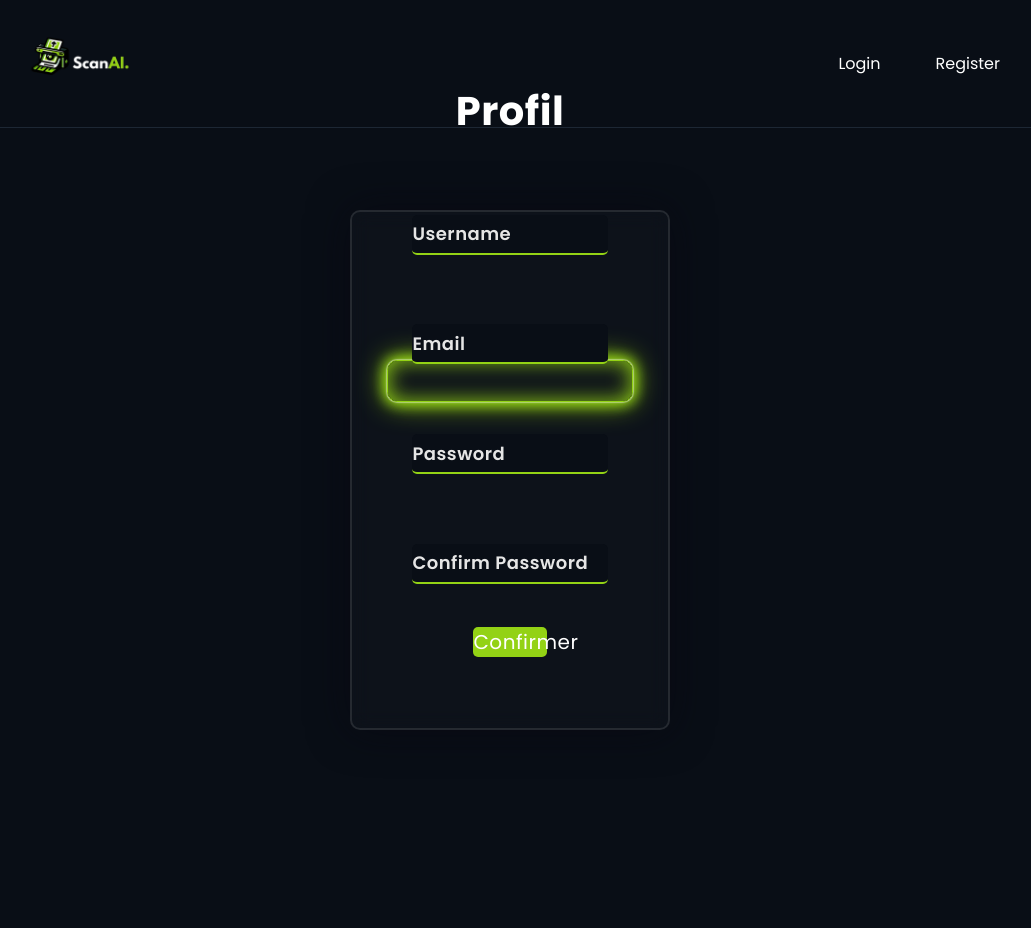
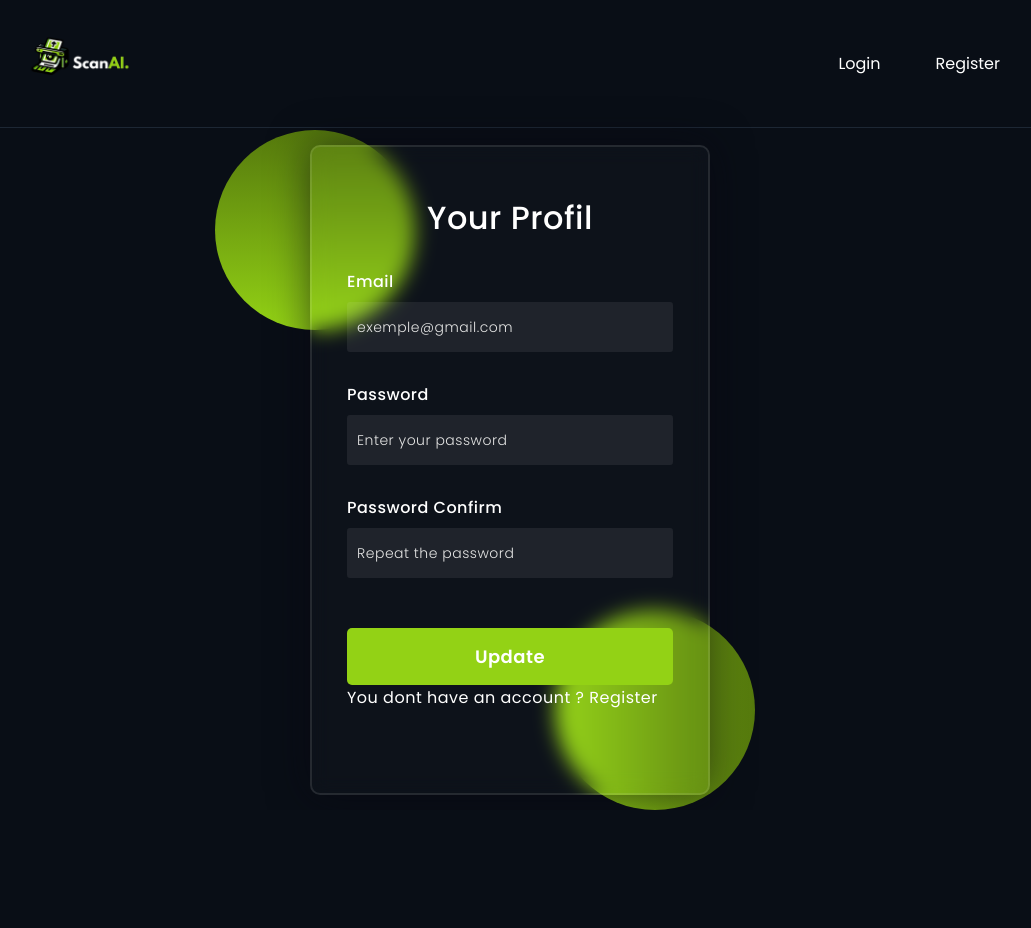
Before and after one commit to bourtitom/ScanAI, a PHP site: page /profil.html in a window 1280 px wide. Shown: the whole page, without its empty margins (130-1161 px from the left). After the commit the page ends 810 px from the top, so only its background shows below. Run offline with PHP 8.4, Linux system fonts and the light colour scheme.

Commit message:
Regle de tous les bugs + ajout de commentaire

```diff
--- a/profil.html
+++ b/profil.html
@@ -7,63 +7,86 @@
     <title>ScanAI</title>
   </head>
   <body>
-
-
-
-    <nav class="navLanding">
-        <a href="index.html">
-            <img src="logoScanAI.png" class="logo" />
-        </a>
-        <ul class="ulNav">
-        <a href="auth/login.html"><li >Login</li></a>
-        <a href="auth/register.html"><li >Register</li></a>
+     <!-- Barre de navigation -->
+     <nav class="navLanding">
+      <!-- Logo avec lien vers la page d'accueil -->
+      <a href="index.html"><img src="logoScanAI.png" class="logo" /></a>
+      <!-- Liste des liens -->
+      <ul class="ulNav">
+        <!-- Lien vers la page de connexion -->
+        <a href="login.html"><li>Login</li></a>
+        <!-- Lien vers la page d'inscription -->
+        <a href="register.html"><li>Register</li></a>
       </ul>
     </nav>
-    <div class="containerTitle">
+  <!-- Arrière-plan -->
+  <div class="background">
+    <!-- Formes de fond -->
+    <div class="shape"></div>
+    <div class="shape"></div>
+  </div>
+        <!-- Formulaire d'inscription -->
+        <form style="height: 650px;">
+          <h3>Your Profil</h3>
+          <label for="email">Email</label>
+          <input type="text" placeholder="exemple@gmail.com" id="email" />
+          <label for="password" id="elementChange">Password</label>
+          <input type="password" placeholder="Enter your password" id="password">
+          <label for="passwordConfirm" id="passwordConfirmChange">Password Confirm</label>
+          <input type="password" placeholder="Repeat the password" id="passwordConfirm" />
+          <button class="btnLogin">Update</button>
+          <!-- Lien pour rediriger vers la page de connexion -->
+          <a href="login.html" style="color: white;">You dont have an account ? Register</a>
+        </form>
+    <!-- Script JavaScript -->
+    <script>
+      // Sélection des éléments nécessaires
+      const elementChange = document.getElementById("elementChange");
+      const inputVal = document.getElementById("password");
+      const passwordConfirm = document.getElementById("passwordConfirm");
+      const innerPassConf = document.getElementById("passwordConfirmChange");
 
-      <form id="FLogin" action="/login/" method="post">
-        <div class="containerForm">
-            <h1 class="mainTitle" id="loginTitle">
-                Profil
-             </h1>
+      // Fonction pour vérifier si les mots de passe correspondent
+      function verifPasswordConfirm(passwordConfirm) {
+        if (passwordConfirm.value === inputVal.value) {
+          innerPassConf.innerHTML = "Les mots de passe correspondent";
+          innerPassConf.style.color = "#93d215";
+        } else if (passwordConfirm.value == 0) {
+          innerPassConf.innerHTML = "Password Confirm";
+          innerPassConf.style.color = "white";
+        } else {
+          innerPassConf.innerHTML = "Les mots de passe ne correspondent pas";
+          innerPassConf.style.color = "red";
+        }
+      }
 
-             <div class="ContInput">
-                <label for="username"></label>
-                <input type="text" class="btnLogin" placeholder="Username" name="username" >
-             </div>
-             <div class="ContInput">
-                <label for="email"></label>
-                <input type="email" class="btnLogin" placeholder="Email" name="email" >
-             </div>
-             <div class="ContInput">
-                <label for="password"></label>
-                <input type="password" class="btnLogin" placeholder="Password" name="password" >
-            </div>
-            <div class="ContInput">
-                <label for="Confpassword"></label>
-                <input type="password" class="btnLogin" placeholder="Confirm Password" name="Confpassword" >
-            </div>
+      // Fonction pour vérifier la force du mot de passe
+      function checkPasswordStrength(password) {
+        if (password.length >= 8) {
+          elementChange.innerHTML = "Mot de passe fort";
+          elementChange.style.color = "#93d215";
+        } else if (password.length >= 6) {
+          elementChange.innerHTML = "Mot de passe moyen";
+          elementChange.style.color = "yellow";
+        } else if (password.length > 0) {
+          elementChange.innerHTML = "Mot de passe faible";
+          elementChange.style.color = "red";
+        } else {
+          elementChange.innerHTML = "Password";
+          elementChange.style.color = "white";
+        }
+      }
 
-            <button id="btnSubmite" type="submit">Confirmer</button>
-        </div>
-    </form>
-    </div>
+      // Événement d'entrée pour le champ de confirmation du mot de passe
+      passwordConfirm.addEventListener("input", function() {
+        verifPasswordConfirm(this);
+      });
 
-
-
-
-
-
-
-
-
-
-
-    <script src="../particles.js"></script>
-    <script>
-      particlesJS.load("particles-js", "particlesjs-config.json", function () {
-        console.log("callback - particles.js config loaded");
+      // Événement d'entrée pour le champ de mot de passe
+      inputVal.addEventListener("input", function() {
+        checkPasswordStrength(this.value);
       });
     </script>
+
   </body>
 </html>
--- a/style.css
+++ b/style.css
@@ -60,7 +60,7 @@ body {
 
 .containerTitle {
   width: 100%;
-  height: 100vh;
+  height: 72vh;
   color: white;
   display: flex;
   align-items: center;
@@ -262,7 +262,6 @@ element.style {
 
 form{
   margin-top: 70px;
-    height: 520px;
     width: 400px;
     background-color: rgba(255, 255, 255, 0.018);
     position: absolute;
@@ -289,7 +288,6 @@ form h3{
     text-align: center;
     color: white;
 }
-
 
 label{
     display: block;
@@ -345,83 +343,6 @@ input{
   margin-right: 4px;
 }
 
-
-
-
-/* Page Login : style login */
-
-#FLogin{
-    width: 25%;
-}
-.containerForm {
-    margin-top: 40%;
-    width: 100%;
-    height: 10%;
-    display: flex;
-    flex-direction: column;
-    align-items: center;
-    justify-content: center;
-
-    border: solid 1px #93d215;
-    border-radius: 10px;
-    box-shadow: 0 0 .1rem #fff,
-    0 0 .1rem #fff,
-    0 0 1rem #93d215,
-    0 0 0.8rem #93d215,
-    0 0 1.8rem #93d215,
-    inset 0 0 1.3rem #93d215;
-
-}
-#loginTitle {
-    font-size: 40px;
-    color: #fff;
-    margin-bottom: 10%;
-}
-.btnLogin
-{
-    width: 100%;
-    height: 40px;
-    background-color: #090e16;
-    color: white;
-    border: none;
-    border-radius: 5px;
-    cursor: pointer;
-    margin-bottom: 10%;
-    border: none;
-    transition: background-color 0.3s ease;
-    border-bottom: solid 2px #93d215;
-}
-.btnLogin:focus {
-    outline:  none;
-}
-.ContInput{
-    width: 80%;
-}
-
-#forgot{
-    color: #93d215;
-    margin-top: 10%;
-    cursor: pointer;
-}
-#fcont{
-    font-size: 13px;
-}
-
-#btnSubmite{
-    width: 30%;
-    height: 40px;
-    font-size: 20px;
-    background-color: #93d215;
-    color: white;
-    border: none;
-    border-radius: 5px;
-    cursor: pointer;
-    margin: 10% 0;
-    border: none;
-}
-
-
-
 /* Page Check Code : style check code */
 #CheckTitle{
   font-size: 30px;
@@ -430,7 +351,6 @@ input{
 
 }
 .containerFormCheck {
-    margin-top: 10%;
   width: 100%;
   height: 10%;
   display: flex;
@@ -438,10 +358,19 @@ input{
   align-items: center;
   justify-content: center;
 
-
-
 }
 
+#btnSubmite{
+  width: 40%;
+  height: 40px;
+  background-color: #93d215;
+  color: white;
+  border: none;
+  border-radius: 5px;
+  cursor: pointer;
+  margin: 20% 0 0 0;
+  border: none;
+}
 #myBox{
   display: flex;
   justify-content: space-around;
@@ -464,7 +393,6 @@ input{
 #myBox input:focus {
   outline:  none;
 }
-
 
 
 /* Page Trad Page : style Trade Page */
@@ -583,3 +511,8 @@ input{
   cursor: pointer;
   margin: 10% 0;
   border: none;
+}
+
+footer{
+  margin-top: 5%;
+}
```
Also changed, not shown: CheckAcc.html (+42 -15 lines), abo.html (+44 -18 lines), auth/login.html (deleted, +0 -63 lines), auth/register.html (deleted, +0 -71 lines), index.html (+37 -16 lines), login.html (+20 -4 lines), register.html (+24 -16 lines), trad.html (+36 -16 lines). Lines whose indentation alone changed are shown as unchanged.
